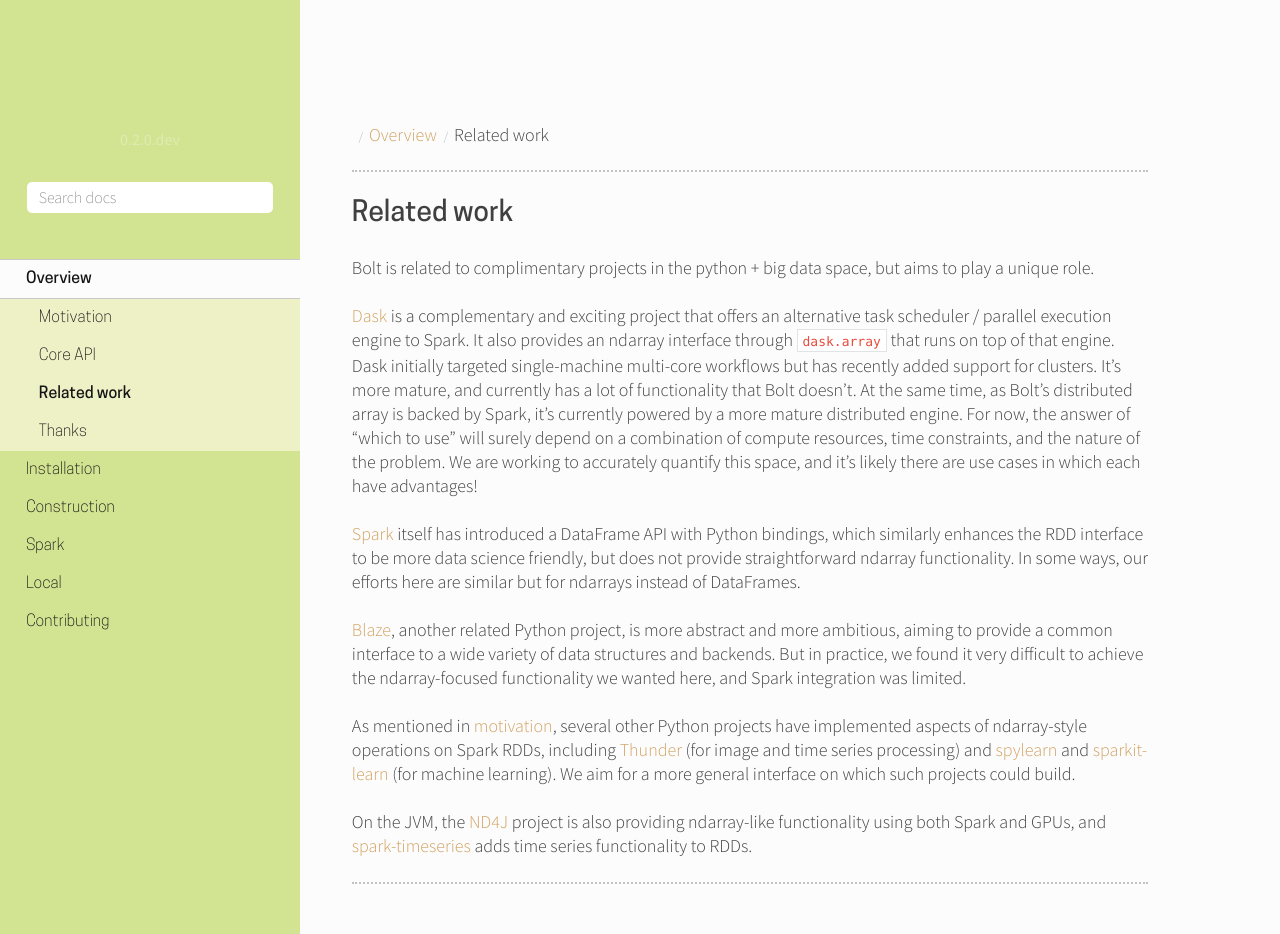
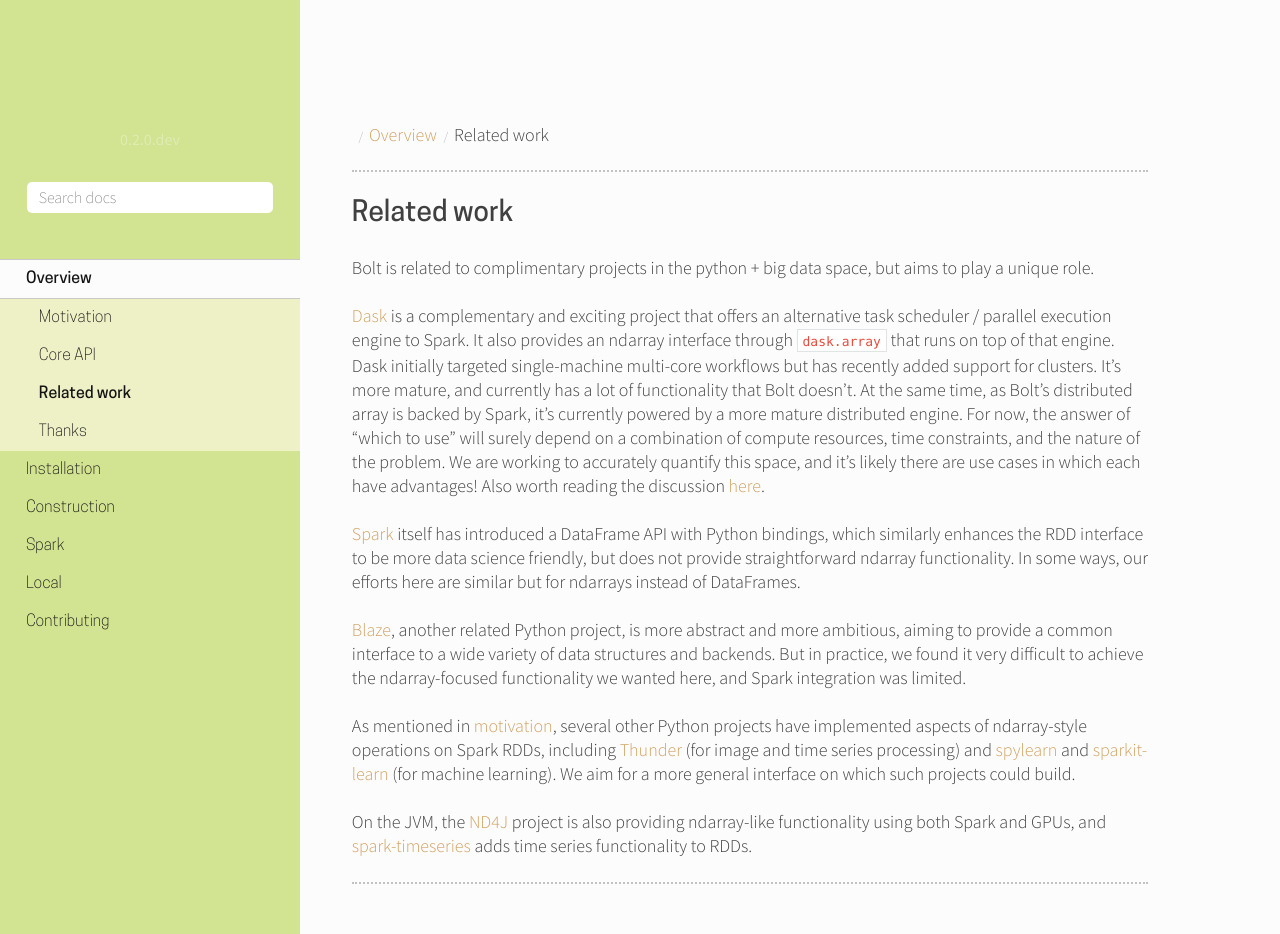
Before and after one commit to bolt-project/bolt, a Sphinx documentation site: the page built from docs/source/overview-related.rst, in a window 1280 px wide and 934 px high. Built offline with Sphinx 7.4.7 and the Read the Docs theme 2.0.0, drawn with Linux system fonts in a browser that asks for light colours; pages that are not in the unit, such as notebooks, are missing from menus.

Commit message:
Add link

```diff
--- a/docs/source/overview-related.rst
+++ b/docs/source/overview-related.rst
@@ -3,9 +3,10 @@
 
 Bolt is related to complimentary projects in the python + big data space, but aims to play a unique role.
 
-Dask_ is a complementary and exciting project that offers an alternative task scheduler / parallel execution engine to Spark. It also provides an ndarray interface through ``dask.array`` that runs on top of that engine. Dask initially targeted single-machine multi-core workflows but has recently added support for clusters. It's more mature, and currently has a lot of functionality that Bolt doesn't. At the same time, as Bolt's distributed array is backed by Spark, it's currently powered by a more mature distributed engine. For now, the answer of "which to use" will surely depend on a combination of compute resources, time constraints, and the nature of the problem. We are working to accurately quantify this space, and it's likely there are use cases in which each have advantages!
+Dask_ is a complementary and exciting project that offers an alternative task scheduler / parallel execution engine to Spark. It also provides an ndarray interface through ``dask.array`` that runs on top of that engine. Dask initially targeted single-machine multi-core workflows but has recently added support for clusters. It's more mature, and currently has a lot of functionality that Bolt doesn't. At the same time, as Bolt's distributed array is backed by Spark, it's currently powered by a more mature distributed engine. For now, the answer of "which to use" will surely depend on a combination of compute resources, time constraints, and the nature of the problem. We are working to accurately quantify this space, and it's likely there are use cases in which each have advantages! Also worth reading the discussion here_.
 
 .. _Dask: https://github.com/ContinuumIO/dask
+.. _here: http://dask.pydata.org/en/latest/spark.html
 
 Spark_ itself has introduced a DataFrame API with Python bindings, which similarly enhances the RDD interface to be more data science friendly, but does not provide straightforward ndarray functionality. In some ways, our efforts here are similar but for ndarrays instead of DataFrames.
 
```
